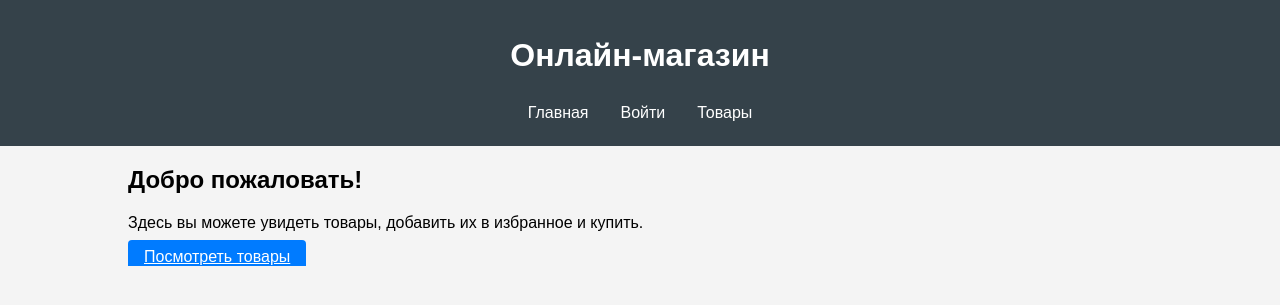
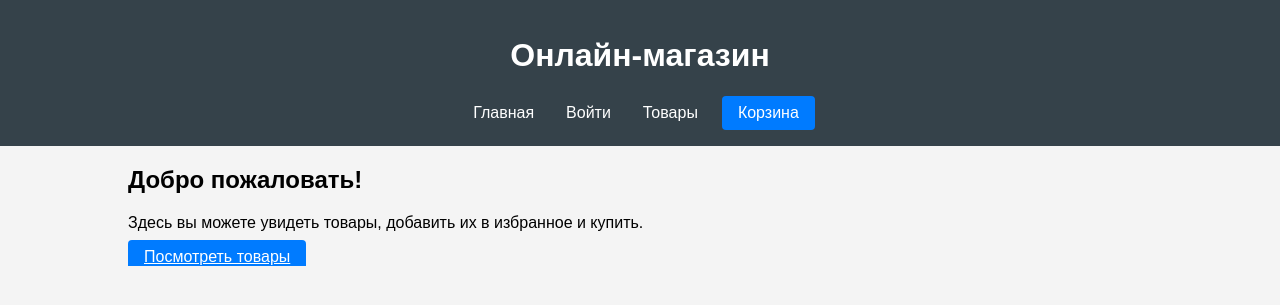
Before and after one commit to Turimikment/Igor_web, a Flask app: page / in a window 1280 px wide. Shown: the top 305 px of the page. Run offline with Flask 3, Linux system fonts and the light colour scheme.

Commit message:
Update index.html

```diff
--- a/templates/index.html
+++ b/templates/index.html
@@ -12,6 +12,7 @@
             <a href="/">Главная</a>
             <a href="/login">Войти</a>
             <a href="/products">Товары</a>
+            <a href="/cart" class="btn">Корзина</a>
         </nav>
     </header>
 
```
